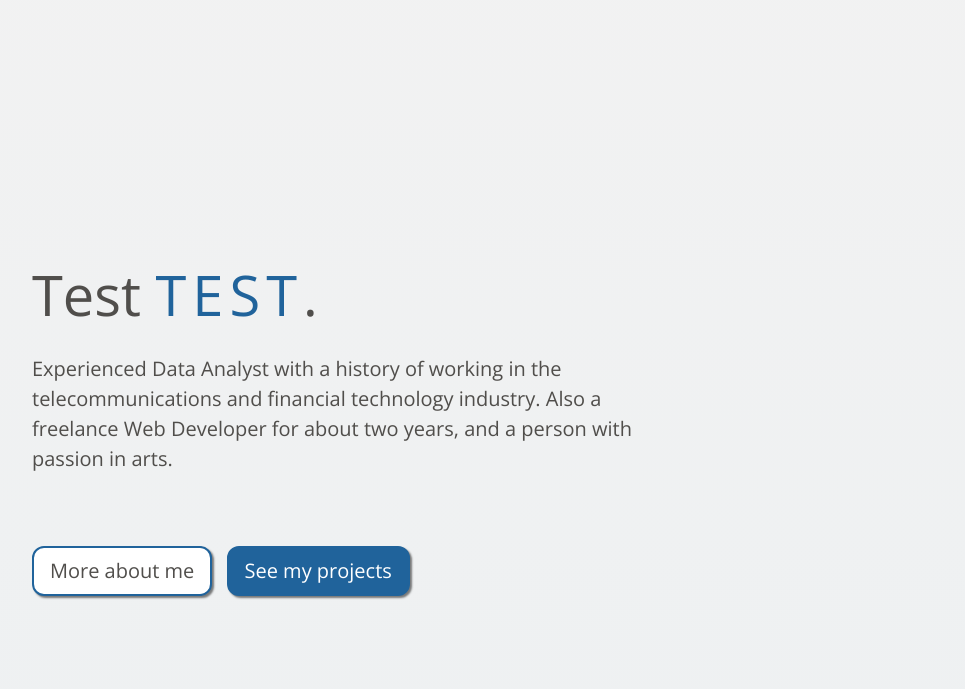
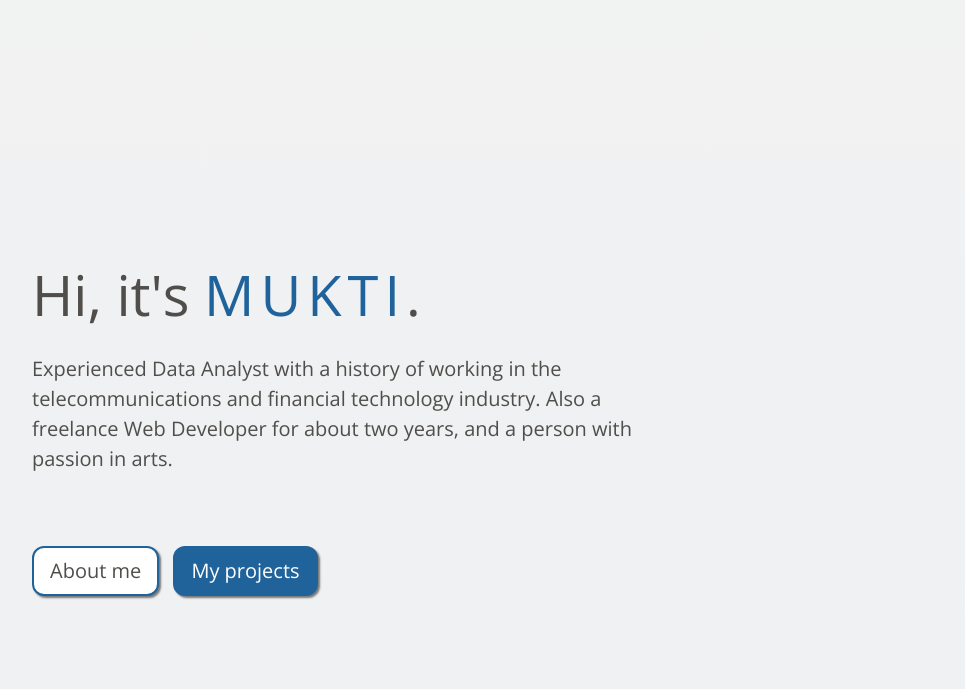
Before and after one commit to muktiwbw/muktiwbw.github.io, a plain HTML site: page index.html in a window 1280 px wide. Shown: the part 85-774 px from the top of the page, without its empty margins (53-1018 px from the left). Drawn offline with nearby package versions, Linux system fonts and the light colour scheme.

Commit message:
Production content

```diff
--- a/index.html
+++ b/index.html
@@ -49,12 +49,12 @@
       <div class="container">
         <div class="jumbotron-flex">
           <div class="jumbotron-text">
-            <!-- <h1 class="display-4">Hi, it's <span class="spaced"><strong>MUKTI</strong>.</span></h1> -->
-            <h1 class="display-4">Test <span class="spaced"><strong>TEST</strong>.</span></h1>
+            <h1 class="display-4">Hi, it's <span class="spaced"><strong>MUKTI</strong>.</span></h1>
+            <!-- <h1 class="display-4">Test <span class="spaced"><strong>TEST</strong>.</span></h1> -->
             <p class="lead">Experienced <strong>Data Analyst</strong> with a history of working in the telecommunications and financial technology industry. Also a freelance <strong>Web Developer</strong> for about two years, and a person with passion in arts. </p>
             <div class="jumbotron-button">
-              <a class="btn btn-lg btn-cosmic" href="#" role="button">More about me</a>
-              <a class="btn btn-lg btn-cosmic filled" href="#" role="button">See my projects</a>
+              <a class="btn btn-lg btn-cosmic" href="#" role="button">About me</a>
+              <a class="btn btn-lg btn-cosmic filled" href="#" role="button">My projects</a>
             </div>
           </div>
         </div>
```
